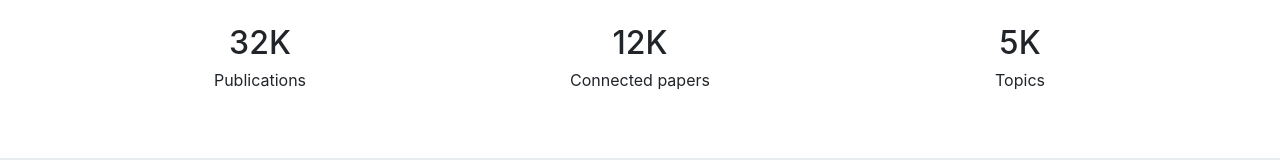
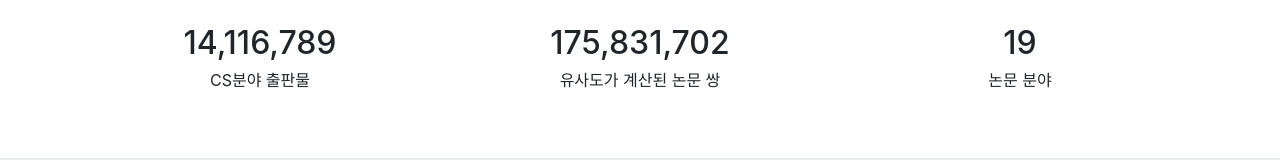
Before and after one commit to kookmin-sw/capstone-2021-8, a React app in the folder client/paperflow-web-v1/: page / in a window 1280 px wide. Shown: the part 892-1052 px from the top of the page. Built offline with nearby package versions, Linux system fonts and the light colour scheme; the HTML template or start-up script is replaced by a standard one.

Commit message:
feat: implement actual numbers in AchvCounter

```diff
--- a/client/paperflow-web-v1/src/assets/strings/Landing/index.js
+++ b/client/paperflow-web-v1/src/assets/strings/Landing/index.js
@@ -1,15 +1,15 @@
 export const achvs = [
   {
-    description: 'Publications',
-    number: '32K',
+    description: 'CS분야 출판물',
+    number: '14,116,789',
   },
   {
-    description: 'Connected papers',
-    number: '12K',
+    description: '유사도가 계산된 논문 쌍',
+    number: '175,831,702',
   },
   {
-    description: 'Topics',
-    number: '5K',
+    description: '논문 분야',
+    number: '19',
   },
 ];
 
```
